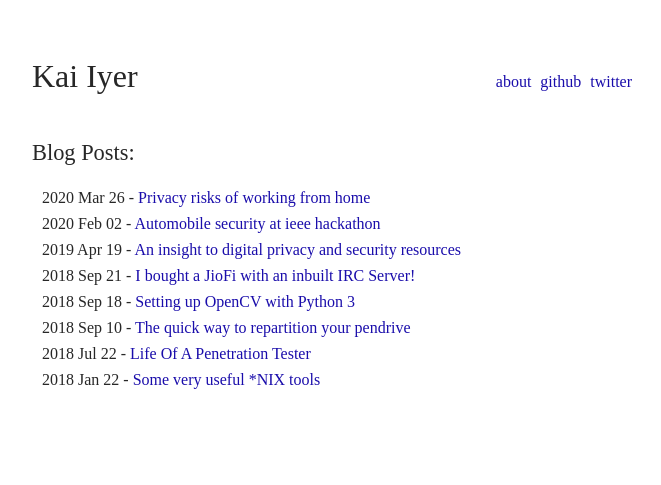
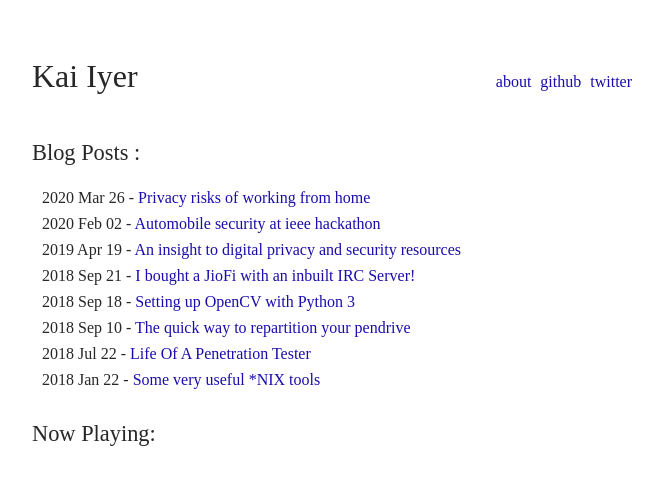
Before and after one commit to kaiiyer/kaiiyer.github.io, a Jekyll site: the page built from index.html, in a window 1280 px wide. Shown: the top 485 px of the page, without its empty margins (308-969 px from the left). Built offline with Jekyll 4.4.1, drawn with Linux system fonts in a browser that asks for light colours; some of the changed lines change nothing that is shown.

Commit message:
Update index.html

```diff
--- a/index.html
+++ b/index.html
@@ -1,10 +1,6 @@
 ---
 layout: default
 ---
-<meta name="description" content="A blog for people who shape the future of Inforamation Security, AI, IoT, Web and Cloud technologies.">
-<meta name="keywords" content="kai, iyer, blog, developer, google, programming, privacy, linux, hackathon, developers, web, cloud, security">
-<meta name="generator" content="Kai Iyer">
-<div class="header">
     <head>
     <!-- Google Tag Manager -->
 <script>(function(w,d,s,l,i){w[l]=w[l]||[];w[l].push({'gtm.start':
@@ -14,6 +10,11 @@
 })(window,document,'script','dataLayer','GTM-KWTZMJH');</script>
 <!-- End Google Tag Manager -->
     </head>
+<meta name="description" content="A blog for people who shape the future of Inforamation Security, AI, IoT, Web and Cloud technologies.">
+<meta name="keywords" content="kai, iyer, blog, developer, google, programming, privacy, linux, hackathon, developers, web, cloud, security">
+<meta name="generator" content="Kai Iyer">
+<div class="header">
+
     <h1>{{ site.name }}</h1>
     <ul>
         {% for item in site.data.navigation %}
@@ -24,7 +25,7 @@
     </ul>
 </div>
 <div class="blog">
-    <h1>Blog Posts:</h1>
+    <h1>Blog Posts :</h1>
     <br/>
     <ul>
         {% for post in site.posts %}
@@ -40,10 +41,9 @@
 height="0" width="0" style="display:none;visibility:hidden"></iframe></noscript>
 <!-- End Google Tag Manager (noscript) -->
 </body>
-<!--
+
 <div class="music">
     <h1>Now Playing:</h1>
-    <a href="http://www.last.fm/user/getmicah"><span id="nowPlaying"></span></a>
+    <a href="https://www.last.fm/music/Nightcore+Reality"><span id="nowPlaying"></span></a>
 </div>
 <script src="/assets/js/main.js"></script>
--->
```
